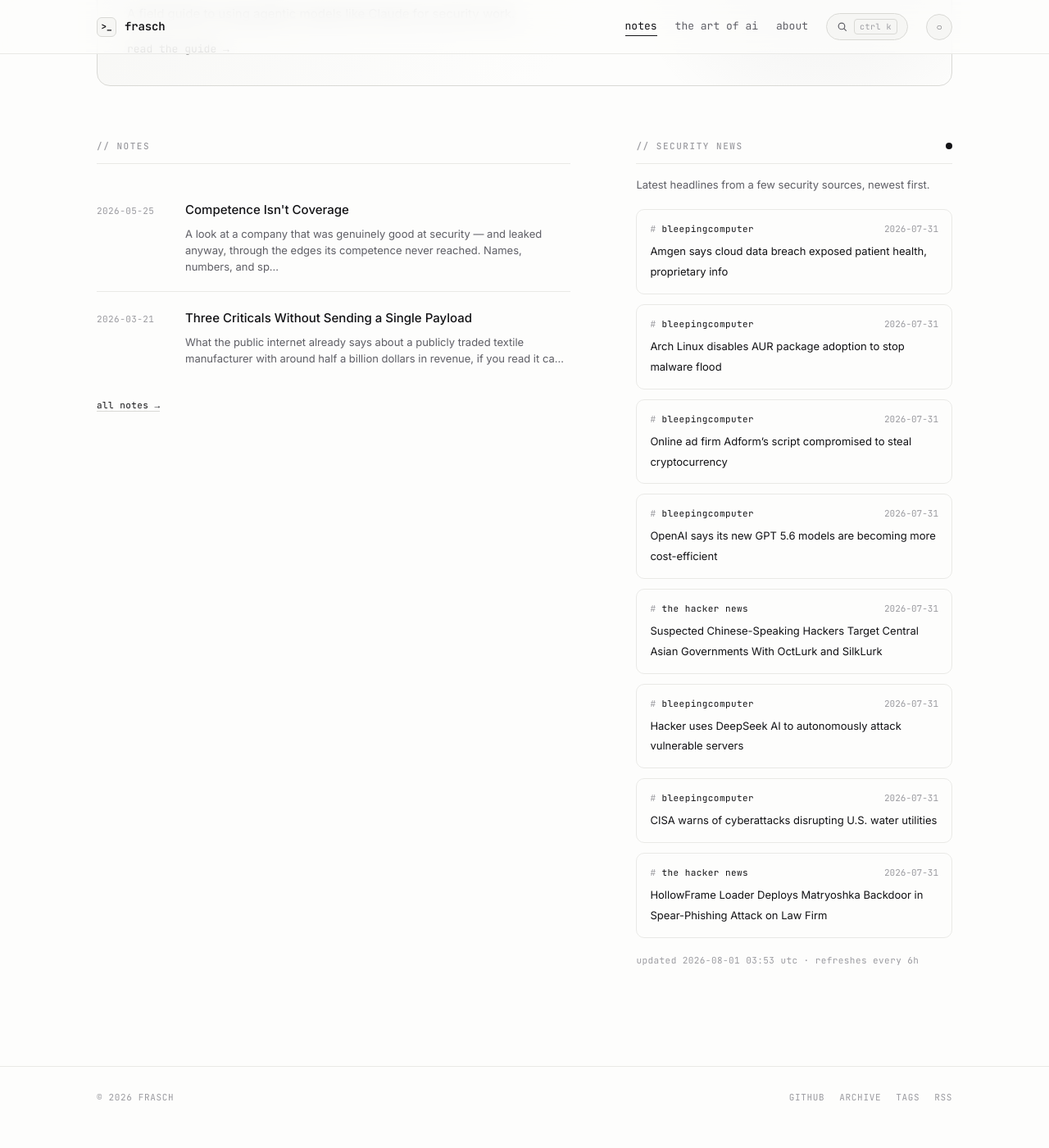
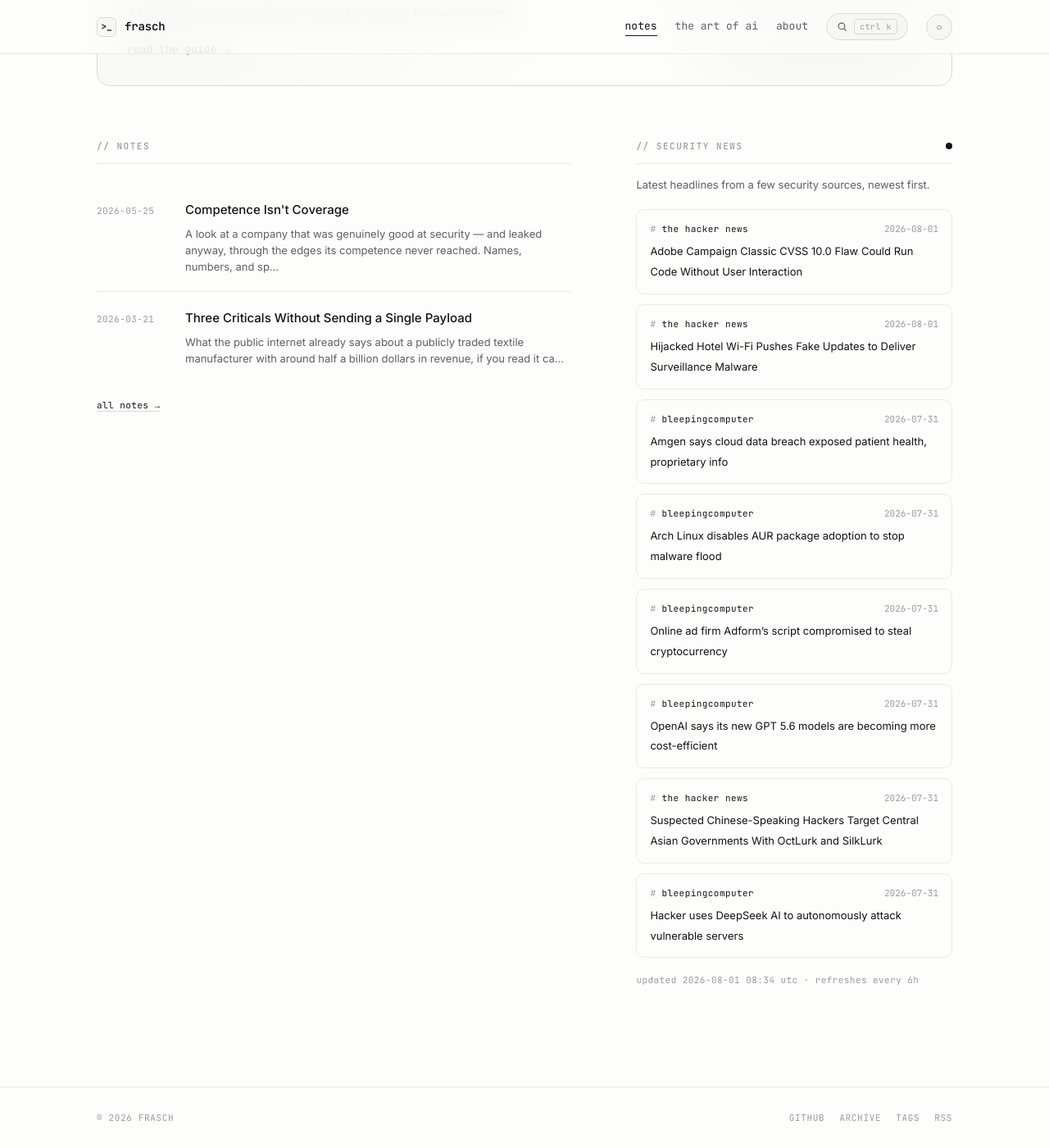
Before and after one commit to whoisfrasch/frasch, a Jekyll site: the page built from index.html, in a window 1280 px wide and 1400 px high, scrolled down 615 px. Shown: the whole window at 82% size. Built offline with Jekyll 4.4.1, drawn with Linux system fonts in a browser that asks for light colours; before the commit the page ends 1990 px from its top, so only the background shows below that.

Commit message:
Refresh security news feed

```diff
--- a/_data/news.json
+++ b/_data/news.json
@@ -1,6 +1,18 @@
 {
-  "updated": "2026-08-01T03:53:07Z",
+  "updated": "2026-08-01T08:34:46Z",
   "items": [
+    {
+      "source": "the hacker news",
+      "title": "Adobe Campaign Classic CVSS 10.0 Flaw Could Run Code Without User Interaction",
+      "link": "https://thehackernews.com/2026/08/adobe-campaign-classic-cvss-100-flaw.html",
+      "date": "2026-08-01T07:12:42Z"
+    },
+    {
+      "source": "the hacker news",
+      "title": "Hijacked Hotel Wi-Fi Pushes Fake Updates to Deliver Surveillance Malware",
+      "link": "https://thehackernews.com/2026/08/hijacked-hotel-wi-fi-pushes-fake.html",
+      "date": "2026-08-01T06:29:05Z"
+    },
     {
       "source": "bleepingcomputer",
       "title": "Amgen says cloud data breach exposed patient health, proprietary info",
@@ -36,18 +48,6 @@
       "title": "Hacker uses DeepSeek AI to autonomously attack vulnerable servers",
       "link": "https://www.bleepingcomputer.com/news/security/hacker-uses-deepseek-ai-to-autonomously-attack-vulnerable-servers/",
       "date": "2026-07-31T17:35:35Z"
-    },
-    {
-      "source": "bleepingcomputer",
-      "title": "CISA warns of cyberattacks disrupting U.S. water utilities",
-      "link": "https://www.bleepingcomputer.com/news/security/cisa-warns-of-cyberattacks-disrupting-us-water-utilities/",
-      "date": "2026-07-31T16:49:49Z"
-    },
-    {
-      "source": "the hacker news",
-      "title": "HollowFrame Loader Deploys Matryoshka Backdoor in Spear-Phishing Attack on Law Firm",
-      "link": "https://thehackernews.com/2026/07/hollowframe-loader-deploys-matryoshka.html",
-      "date": "2026-07-31T16:39:31Z"
     }
   ]
 }
```
